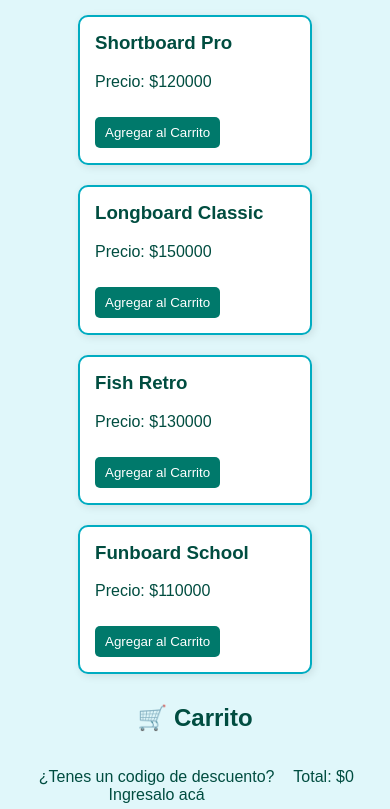
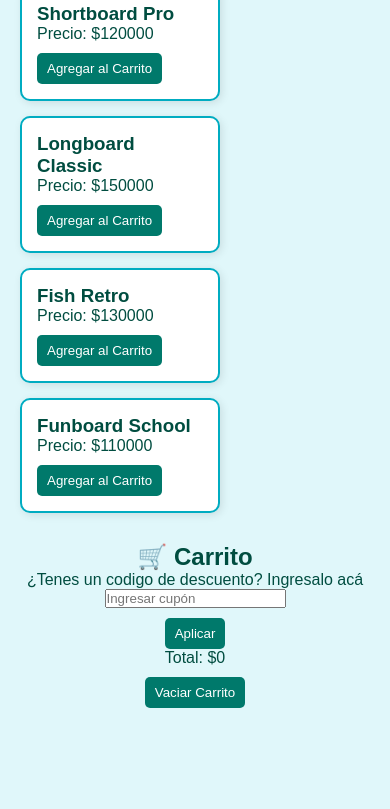
Before and after one commit to BrakoRoncoroni/la-surferia, a plain HTML site: page index.html in a window 390 px wide. Shown: the part 138-947 px from the top of the page. After the commit the page ends 866 px from the top, so only its background shows below. Drawn offline with Linux system fonts and the light colour scheme.

Commit message:
query mobile

```diff
--- a/css/styles.css
+++ b/css/styles.css
@@ -1,3 +1,8 @@
+*{
+  margin: 0;
+  padding: 0;
+  box-sizing: border-box;
+}
 body {
   font-family: 'Arial', sans-serif;
   background: #e0f7fa;
@@ -54,3 +59,24 @@ button:hover {
   margin-left: 8px;
   font-size: 1em;
 }
+
+@media (max-width: 768px){
+  body {
+  font-family: 'Arial', sans-serif;
+  background: #e0f7fa;
+  color: #004d40;
+}
+#productos {
+  display: flex;
+  flex-direction: column;
+  justify-content: center;
+  gap: 15px;
+}
+.carritofinal{
+  text-align: center;
+  display: flex;
+  flex-direction: column;
+  justify-content: space-around;
+}
+
+}
```
